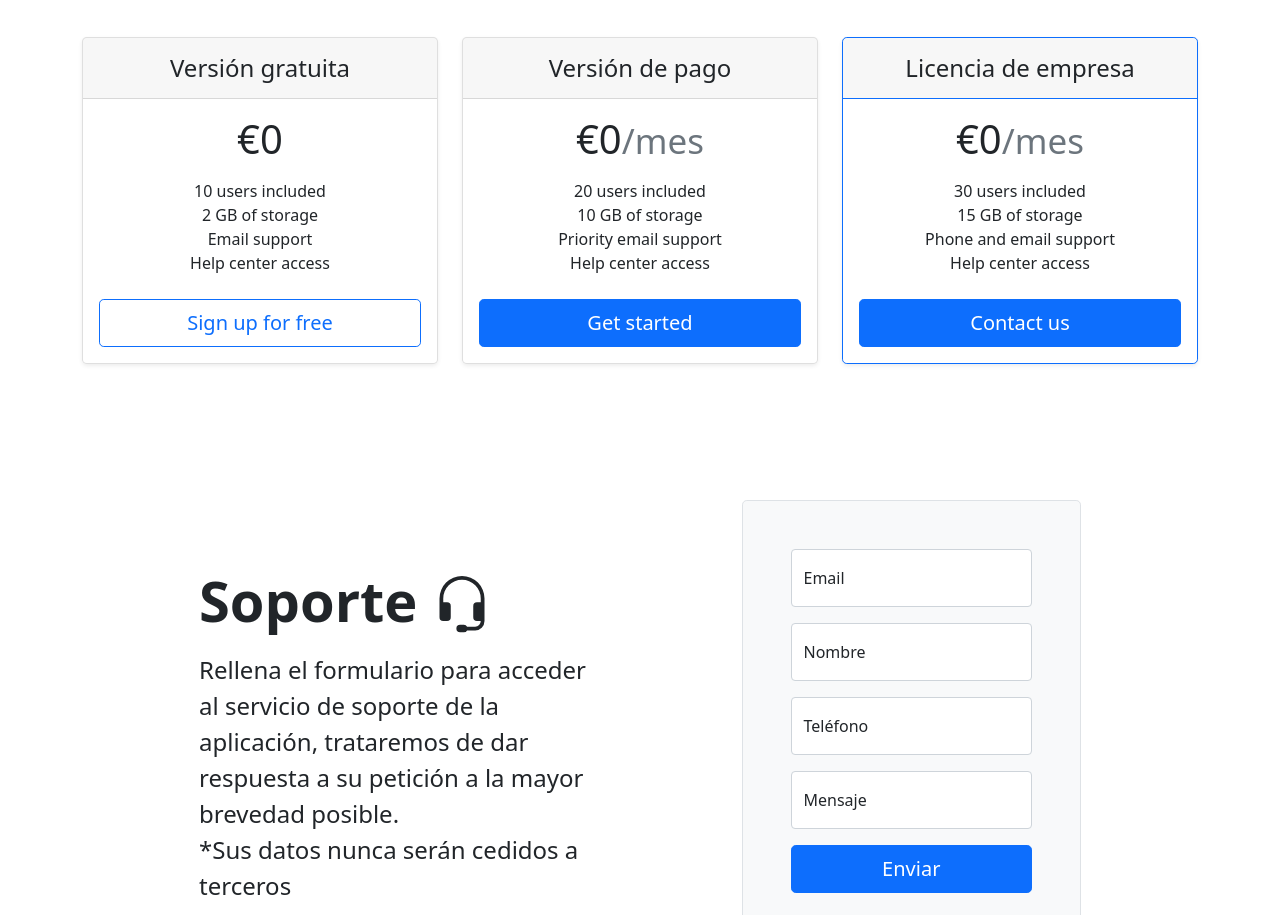
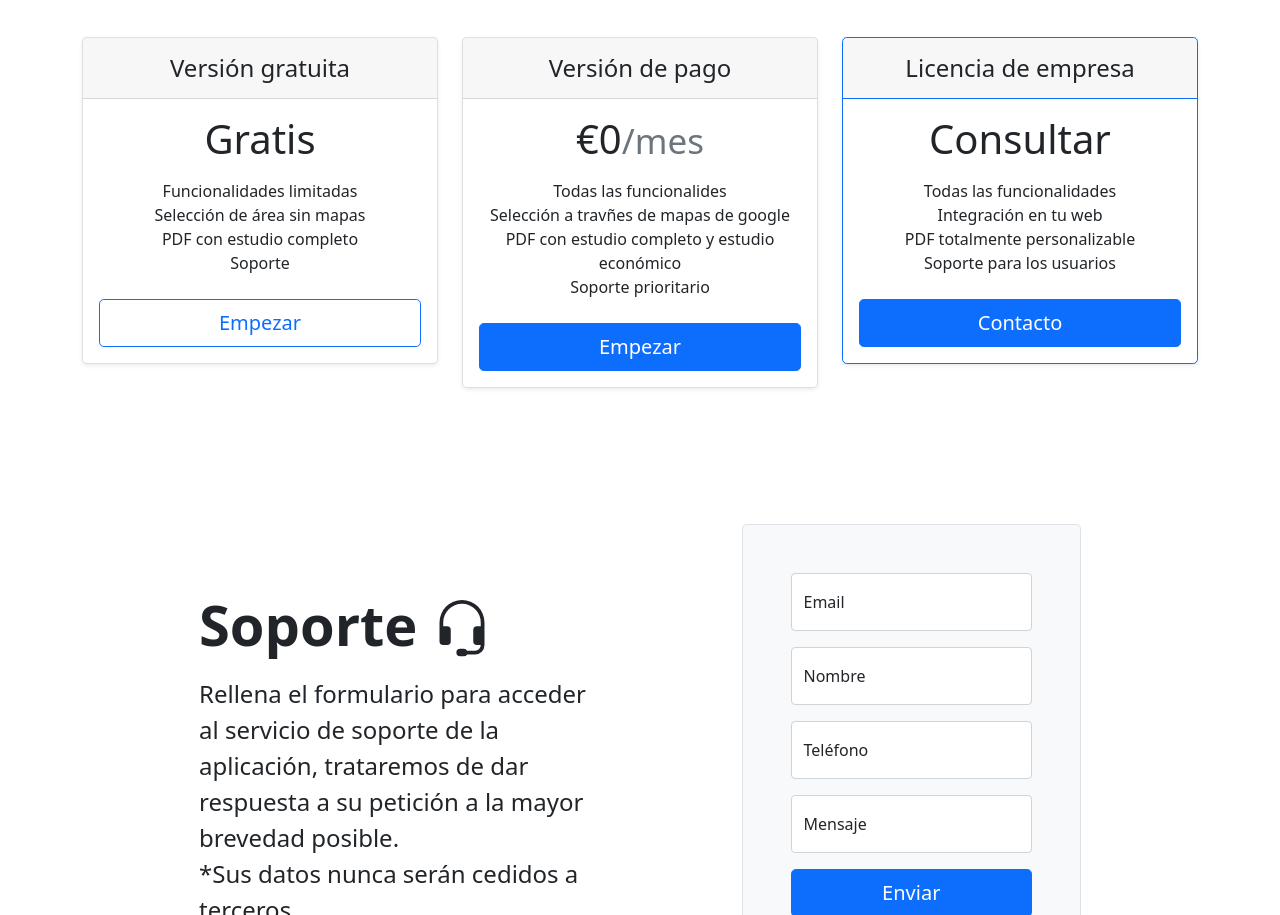
Before and after one commit to eduardoaguilar96/bootstrap_fotovoltaica, a website: page index.html in a window 1280 px wide. Shown: the part 1356-2271 px from the top of the page. Drawn offline with nearby package versions, Linux system fonts and the light colour scheme.

Commit message:
contenido añadido

```diff
--- a/index.html
+++ b/index.html
@@ -221,15 +221,15 @@
                             <h4 class="my-0 fw-normal">Versión gratuita</h4>
                         </div>
                         <div class="card-body">
-                            <h1 class="card-title pricing-card-title">€0<small class="text-muted fw-light"></small>
+                            <h1 class="card-title pricing-card-title">Gratis<small class="text-muted fw-light"></small>
                             </h1>
                             <ul class="list-unstyled mt-3 mb-4">
-                                <li>10 users included</li>
-                                <li>2 GB of storage</li>
-                                <li>Email support</li>
-                                <li>Help center access</li>
+                                <li>Funcionalidades limitadas</li>
+                                <li>Selección de área sin mapas</li>
+                                <li>PDF con estudio completo</li>
+                                <li>Soporte</li>
                             </ul>
-                            <button type="button" class="w-100 btn btn-lg btn-outline-primary">Sign up for free</button>
+                            <button type="button" class="w-100 btn btn-lg btn-outline-primary">Empezar</button>
                         </div>
                     </div>
                 </div>
@@ -242,12 +242,12 @@
                             <h1 class="card-title pricing-card-title">€0<small class="text-muted fw-light">/mes</small>
                             </h1>
                             <ul class="list-unstyled mt-3 mb-4">
-                                <li>20 users included</li>
-                                <li>10 GB of storage</li>
-                                <li>Priority email support</li>
-                                <li>Help center access</li>
+                                <li>Todas las funcionalides</li>
+                                <li>Selección a travñes de mapas de google</li>
+                                <li>PDF con estudio completo y estudio económico</li>
+                                <li>Soporte prioritario</li>
                             </ul>
-                            <button type="button" class="w-100 btn btn-lg btn-primary">Get started</button>
+                            <button type="button" class="w-100 btn btn-lg btn-primary">Empezar</button>
                         </div>
                     </div>
                 </div>
@@ -257,15 +257,16 @@
                             <h4 class="my-0 fw-normal">Licencia de empresa</h4>
                         </div>
                         <div class="card-body">
-                            <h1 class="card-title pricing-card-title">€0<small class="text-muted fw-light">/mes</small>
+                            <h1 class="card-title pricing-card-title">Consultar
                             </h1>
                             <ul class="list-unstyled mt-3 mb-4">
-                                <li>30 users included</li>
-                                <li>15 GB of storage</li>
-                                <li>Phone and email support</li>
-                                <li>Help center access</li>
+                                <li>Todas las funcionalidades</li>
+                                <li>Integración en tu web</li>
+                                <li>PDF totalmente personalizable</li>
+                                <li>Soporte para los usuarios</li>
+
                             </ul>
-                            <button type="button" class="w-100 btn btn-lg btn-primary">Contact us</button>
+                            <button type="button" class="w-100 btn btn-lg btn-primary">Contacto</button>
                         </div>
                     </div>
                 </div>
```
